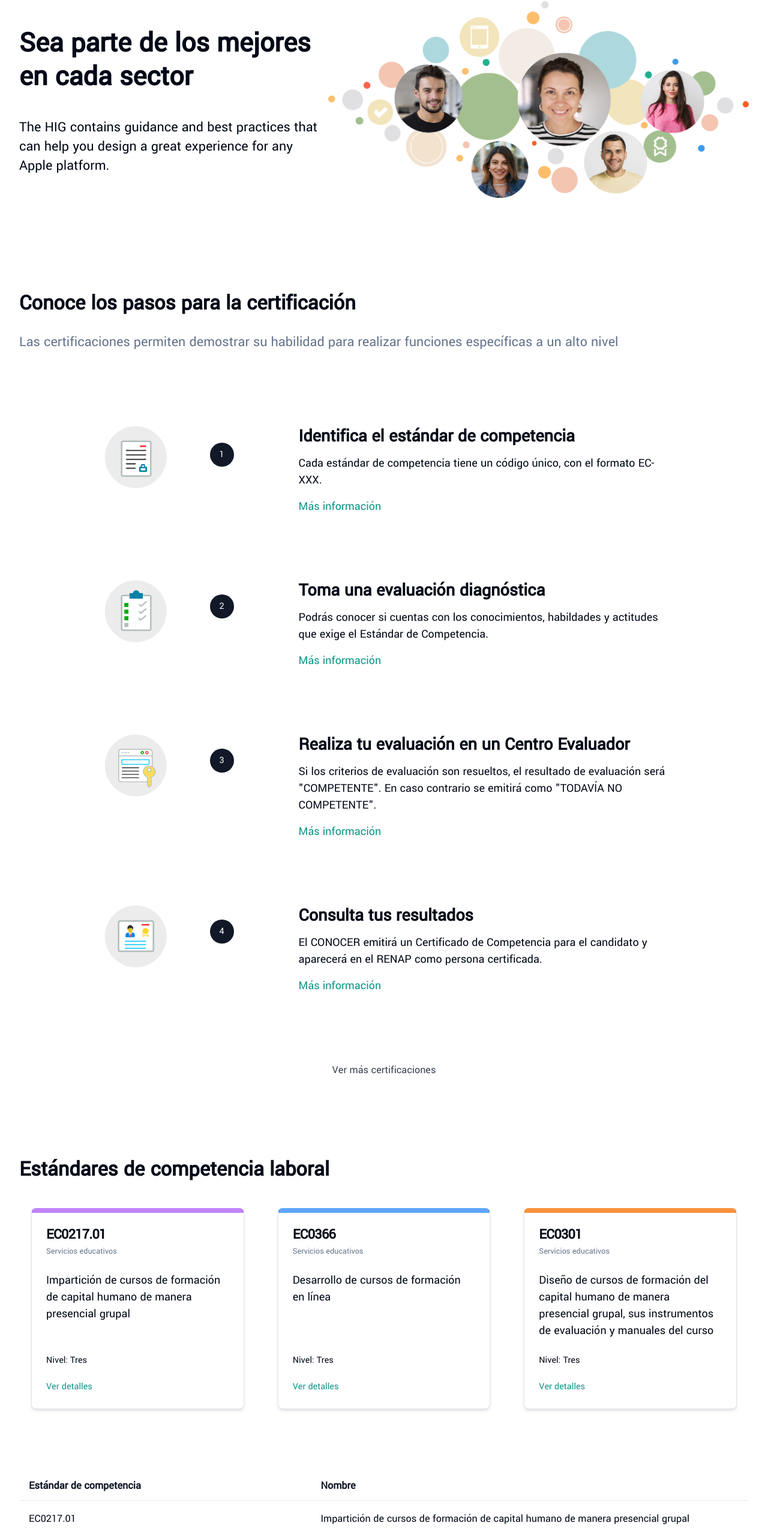
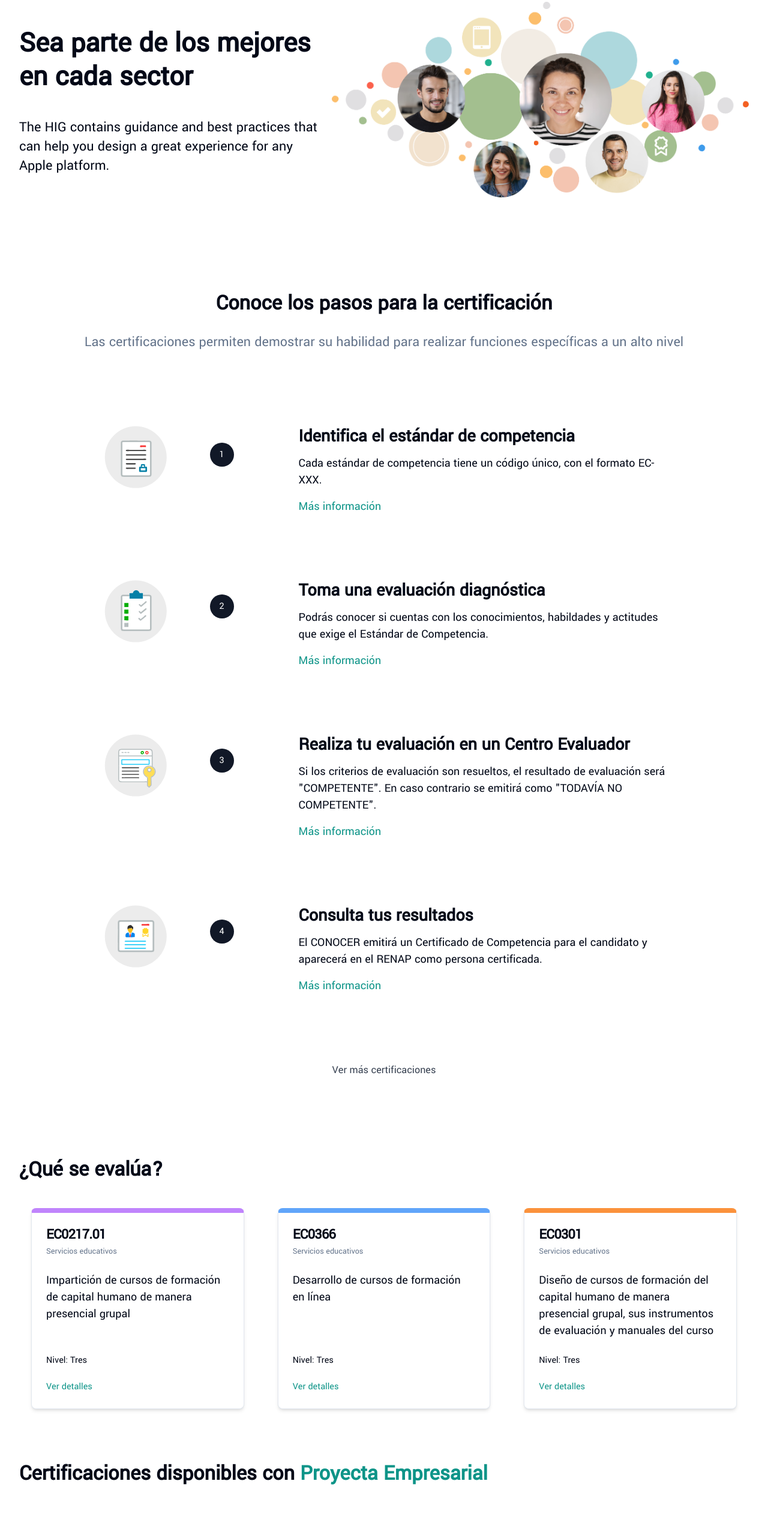
Before and after one commit to esphiritu/centro-evaluacion, a Next.js app: page /certificaciones in a window 1280 px wide. Shown: the part 226-2780 px from the top of the page at 60% size. Built offline with nearby package versions, Linux system fonts and the light colour scheme.

Commit message:
Some changes to the table in certification page

```diff
--- a/src/app/certificaciones/page.js
+++ b/src/app/certificaciones/page.js
@@ -111,15 +111,15 @@ export default function Certificaciones(params) {
         <section className="container py-10">
           <header className="flex flex-col lg:flex-row h-auto lg:h-[34rem] justify-center items-center">
             <div>
-              <h1 className="text-4xl md:text-5xl text-center lg:text-left font-bold pt-10 md:leading-[3.5rem] mb-5">Sea parte de los mejores en cada sector</h1>
-              <p className="text-xl md:text-2xl text-center lg:text-left py-5 mb-4">The HIG contains guidance and best practices that can help you design a great experience for any Apple platform.</p>
+              <h1 className="text-4xl md:text-5xl text-center lg:text-left font-bold md:leading-[3.5rem] pt-10 mb-5 pr-5">Sea parte de los mejores en cada sector</h1>
+              <p className="text-xl md:text-2xl text-center lg:text-left py-5 mb-4 pr-5">The HIG contains guidance and best practices that can help you design a great experience for any Apple platform.</p>
             </div>
             <div>
-              <Image src={heroSection} alt="image with some people"/>
+              <Image src={heroSection} alt="image with some people" />
             </div>
           </header>
-          <h2 className="text-3xl md:text-4xl font-bold py-4 mt-8 mb-3">Conoce los pasos para la certificación</h2>
-          <p className="text-2xl text-muted-foreground pb-8 mb-[5rem]">Las certificaciones permiten demostrar su habilidad para realizar funciones específicas a un alto nivel</p>
+          <h2 className="text-3xl md:text-4xl text-center font-bold py-4 mt-8 mb-3">Conoce los pasos para la certificación</h2>
+          <p className="text-2xl text-muted-foreground text-center pb-8 mb-[5rem]">Las certificaciones permiten demostrar su habilidad para realizar funciones específicas a un alto nivel</p>
 
           <div className="flex flex-col w-full lg:w-4/5 mx-auto">
             <div className="group w-full flex flex-col md:flex-row items-center md:items-start mb-[6rem]">
@@ -219,7 +219,7 @@ export default function Certificaciones(params) {
         </section>
 
         <section className="container py-5 h-auto">
-          <h4 className="text-2xl md:text-4xl font-bold text-left py-6">Estándares de competencia laboral</h4>
+          <h4 className="text-3xl md:text-4xl font-bold text-left py-6">¿Qué se evalúa?</h4>
           <div className="grid grid-cols-1 lg:grid-cols-3 gap-4 auto-cols-max mt-5 mb-10">
             {estandares.map((estandar => {
               return (
@@ -270,13 +270,14 @@ export default function Certificaciones(params) {
             }
           </div>
           <div className="">
-
+            <h4 className="text-3xl md:text-4xl font-bold text-left py-6">Certificaciones disponibles con <span className="text-teal-600">Proyecta Empresarial</span></h4>
             <Table className="mt-10">
               <TableCaption>A list of your recent invoices.</TableCaption>
               <TableHeader className="text-lg font-bold">
                 <TableRow>
-                  <TableHead className="w-2/5">Estándar de competencia</TableHead>
+                  <TableHead className="w-1/5">Estándar de competencia</TableHead>
                   <TableHead className="w-3/5">Nombre</TableHead>
+                  <TableHead className="w-1/5 text-right"> </TableHead>
                 </TableRow>
               </TableHeader>
               <TableBody className="text-lg">
@@ -286,6 +287,33 @@ export default function Certificaciones(params) {
                       <TableRow key={estandar.id}>
                         <TableCell>{estandar.title}</TableCell>
                         <TableCell>{estandar.content}</TableCell>
+                        <TableCell className="text-right">
+                          <Drawer>
+                            <DrawerTrigger className="text-teal-600 hover:text-teal-700 hover:underline mt-5 transition-all duration-300 ease-in-out">Ver detalles</DrawerTrigger>
+                            <DrawerContent>
+                              <DrawerHeader className="flex">
+                                <div className="content-center">
+                                  <DrawerTitle className="mb-2">{estandar.title} - {estandar.content}</DrawerTitle>
+                                  <DrawerDescription>Detalles del estándar de compencia</DrawerDescription>
+                                  <Separator className="mt-3 w-full" />
+                                </div>
+
+                              </DrawerHeader>
+                              <div className="w-full lg:w-1/2 mx-auto px-5 py-10">
+                                <p className="py-1 mb-3"><b>Propósito: </b>{estandar.proposito}</p>
+                                <p className="py-1 mb-3"><b>Ocupaciones asociadas: </b> {estandar.ocupaciones}</p>
+                                <p className="py-1 mb-3"><b>Requisitos académicos: </b> {estandar.requisitos}</p>
+                                <p className="py-1 mb-3"><b>Comité desarrollador:</b> {estandar.comite}</p>
+                              </div>
+                              <DrawerFooter>
+
+                                <DrawerClose>
+                                  <p variant="outline" className="px-5 py-4">Cerrar</p>
+                                </DrawerClose>
+                              </DrawerFooter>
+                            </DrawerContent>
+                          </Drawer>
+                        </TableCell>
                       </TableRow>
                     )
                   })
@@ -302,8 +330,8 @@ export default function Certificaciones(params) {
         </section>
 
         <section className="container mx-auto mb-15 py-10 mt-[12rem]">
-          <h2 className="text-center text-4xl font-bold py-6">Preguntas frecuentes</h2>
-          <Accordion type="single" collapsible className="w-full md:w-1/2 m-auto ">
+          <h2 className="text-center text-4xl font-bold py-6 mb-[3rem]">Preguntas frecuentes</h2>
+          <Accordion type="single" collapsible className="w-full md:w-4/5 m-auto ">
             <AccordionItem value="item-1">
               <AccordionTrigger className="font-bold">¿En cuanto tiempo me entregan mi certificado?</AccordionTrigger>
               <AccordionContent>
--- a/src/app/page.js
+++ b/src/app/page.js
@@ -158,7 +158,7 @@ export default function Home({ Component, pageProps }) {
         </section>
 
 
-        <section className="container w-full bg-gray-50 dark:bg-slate-900 rounded-md py-10 my-10 px-20 h-auto sm:h-[30rem] md:h-[25rem] mt-[12rem]">
+        <section className="container w-full bg-gray-50 dark:bg-slate-900 rounded-md pt-10 pb-[4rem] my-10 px-20 h-auto sm:h-auto md:h-[26rem] mt-[12rem]">
           <Image src={diagnostico} width={100} height={100} alt="icon for" className="max-w-auto mb-4" />
           <h1 className="text-3xl md:text-4xl font-bold pt-5">Inicia una <span className="text-zinc-600">evaluación diagnóstica</span></h1>
           <p className="text-xl pt-4 pb-8 mb-5">Resultados confiables respaldados por el Organismo Certificador más importante de America Latina: <em>ICE México</em>.</p>
@@ -199,10 +199,10 @@ export default function Home({ Component, pageProps }) {
         </section>
         <section className="container h-auto md:h-[36rem] flex flex-col-reverse lg:flex-row py-10 mt-[8rem]">
           <div className="justify-center items-center w-full lg:w-1/2 pr-5">
-            <h1 className="text-3xl md:text-4xl font-bold py-6 mb-1 md:leading-[3rem] px-0 lg:px-5">¿Por qué evaluarme con <span className="text-teal-600">Proyecta Empresarial</span>?</h1>
+            <h1 className="text-3xl md:text-4xl font-bold py-6 mb-1 md:leading-[3rem] px-0">¿Por qué evaluarme con <span className="text-teal-600">Proyecta Empresarial</span>?</h1>
             <p className="text-2xl  font-light text-slate-600 py-2">Reconocimiento nacional</p>
             <p className="text-lg text-baseline py-2 mb-10">Instituciones educativas, empresas y entidades gubernamentales en todo México confían en los procesos de evaluación de Proyecta Empresarial.</p>
-            <Link href="./nosotros" className="text-lg font-bold outline text-teal-600 hover:bg-teal-600 hover:text-white px-6 py-4 rounded-sm">
+            <Link href="./nosotros" className="text-lg font-bold outline text-teal-600 hover:bg-teal-600 hover:text-white px-6 py-4 rounded-sm ml-1">
               <span className="py-3 px-3 text-xl">Acerca de nosotros</span>
             </Link>
           </div>
```
